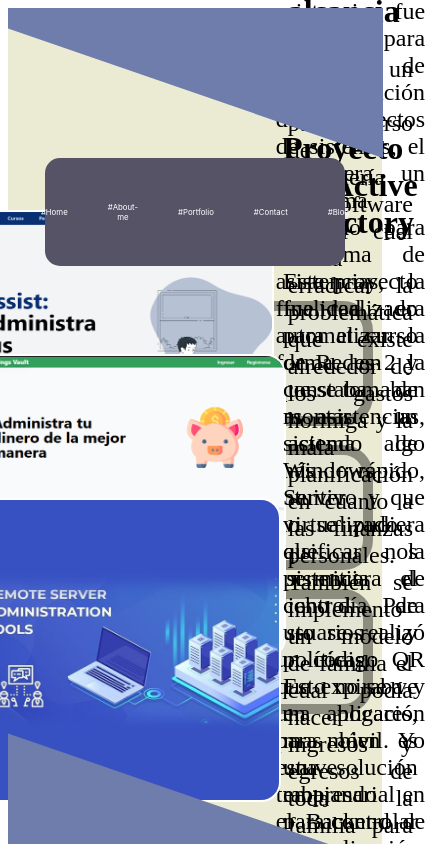
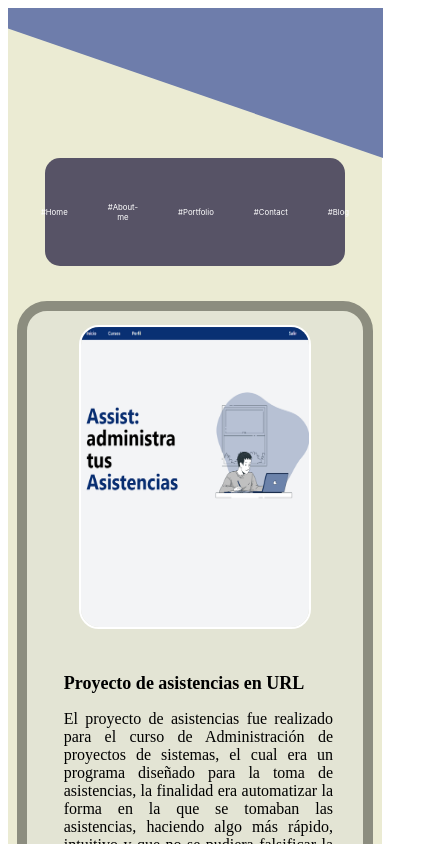
Before and after one commit to VinRicci/Portfolio, a Next.js app: page /page3 in a window 390 px wide. Shown: the top 844 px of the page, 435 px wide, since content can reach past the window. Built offline with nearby package versions, Linux system fonts and the light colour scheme.

Commit message:
intento de responsive

```diff
--- a/styles/page2.module.css
+++ b/styles/page2.module.css
@@ -128,15 +128,20 @@
 
 @media only screen and (max-width: 900px) {
 
-    .container:nth-child(4) {
-        margin-top: 30%;
-        flex-direction: row-reverse;
+    .container {
+        flex-direction: column;
+        height: auto;
+        margin-top: 5%;
     }
 
-    .shapebottom svg {
-        position: relative;
-        display: block;
-        width: calc(100% + 1.3px);
-        height: 250px;
+    .itemp {
+        width: 80%;
+        height: 40%;
+        margin: 5% auto;
+    }
+
+    .texto {
+        width: 80%;
+        margin: 5% auto;
     }
 }
--- a/styles/page3.module.css
+++ b/styles/page3.module.css
@@ -136,3 +136,32 @@
 .shapebottom .shapefillbottom {
     fill: #6E7DAB;
 }
+
+@media screen and (max-width: 768px) {
+    .container {
+        flex-direction: column;
+        height: auto;
+        margin-top: 5%;
+    }
+
+    .itemp {
+        width: 80%;
+        margin: 5% auto;
+    }
+
+    .info {
+        margin-top: 3%;
+        text-align: justify;
+        padding-right: 3%;
+        margin-left: 5%;
+        width: 80%;
+    }
+
+    .info h2 {
+        font-size: large;
+    }
+
+    .info p {
+        font-size: medium;
+    }
+}
```
Also changed, not shown: styles/principal.module.css (+20 -0 lines).
